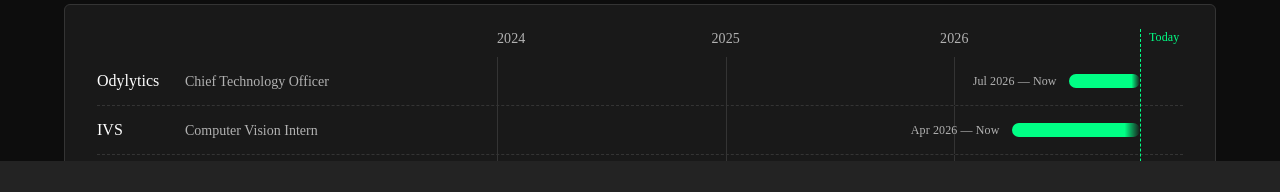
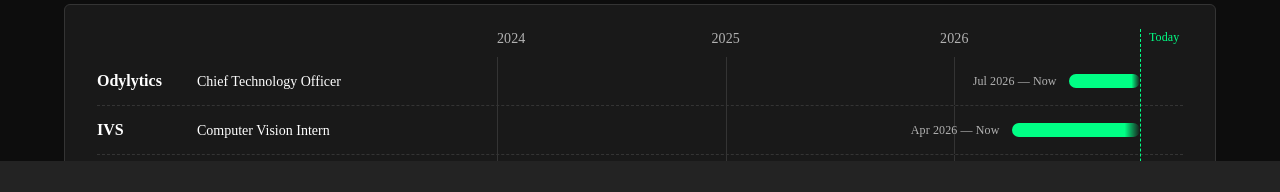
Before and after one commit to tuannghia2457/tuannghia_portfolio, a React (Vite) app: page /experience in a window 1280 px wide. Shown: the part 639-831 px from the top of the page. Built offline with nearby package versions, Linux system fonts and the light colour scheme.

Commit message:
Make roles stand out in the experience chart and company panels
Chart roles are bright and medium weight instead of muted; company names go
bold in a slightly wider column. Panel role titles step up to --text-md
semibold.

```diff
--- a/src/components/company-explorer.css
+++ b/src/components/company-explorer.css
@@ -23,7 +23,7 @@
 .company-role-list { margin-top: 24px; }
 .company-role-list > article { padding-block: 16px; border-top: var(--line); }
 .company-role-heading { display: flex; justify-content: space-between; align-items: start; gap: 20px; }
-.company-role-heading h4 { margin: 0; font-size: var(--text-base); font-weight: var(--weight-medium); }
+.company-role-heading h4 { margin: 0; font-size: var(--text-md); font-weight: var(--weight-semibold); }
 .company-role-heading .mono { font-size: var(--text-xs); color: var(--muted-foreground); }
 .company-role-location { margin-top: 6px; font-size: var(--text-xs); color: var(--muted-foreground); line-height: var(--leading-body); }
 @keyframes company-details-in { from { opacity: .3; transform: translateY(5px); } to { opacity: 1; transform: translateY(0); } }
--- a/src/components/experience-timeline.css
+++ b/src/components/experience-timeline.css
@@ -8,9 +8,10 @@
 .timeline-lane { display: grid; grid-template-columns: var(--lane-label) 1fr; align-items: center; min-height: 48px; }
 .timeline-lane + .timeline-lane { border-top: 1px dashed var(--border); }
 /* Company and role sit in two aligned columns. */
-.timeline-lane-label { display: grid; grid-template-columns: 5.5rem minmax(0, 1fr); align-items: baseline; padding-right: 24px; font-size: var(--text-sm); line-height: var(--leading-snug); white-space: nowrap; color: var(--muted-foreground); }
-.timeline-lane-label strong { color: var(--foreground); font-size: var(--text-base); font-weight: var(--weight-medium); }
-.timeline-lane-label > span { overflow: hidden; text-overflow: ellipsis; }
+.timeline-lane-label { display: grid; grid-template-columns: 6.25rem minmax(0, 1fr); align-items: baseline; padding-right: 24px; font-size: var(--text-sm); line-height: var(--leading-snug); white-space: nowrap; color: var(--muted-foreground); }
+.timeline-lane-label strong { color: var(--foreground); font-size: var(--text-base); font-weight: var(--weight-bold); }
+/* The role reads clearly beside the company: bright, not muted. */
+.timeline-lane-label > span { overflow: hidden; text-overflow: ellipsis; color: var(--foreground); font-weight: var(--weight-medium); }
 .timeline-track { position: relative; height: 48px; }
 .timeline-gridline { position: absolute; top: 0; bottom: 0; width: 1px; background: var(--border); }
 .timeline-overview .timeline-bar-dates { position: absolute; top: 50%; font-size: var(--text-xs); color: var(--muted-foreground); letter-spacing: var(--tracking-small); white-space: nowrap; transform: translateY(-50%); }
```
